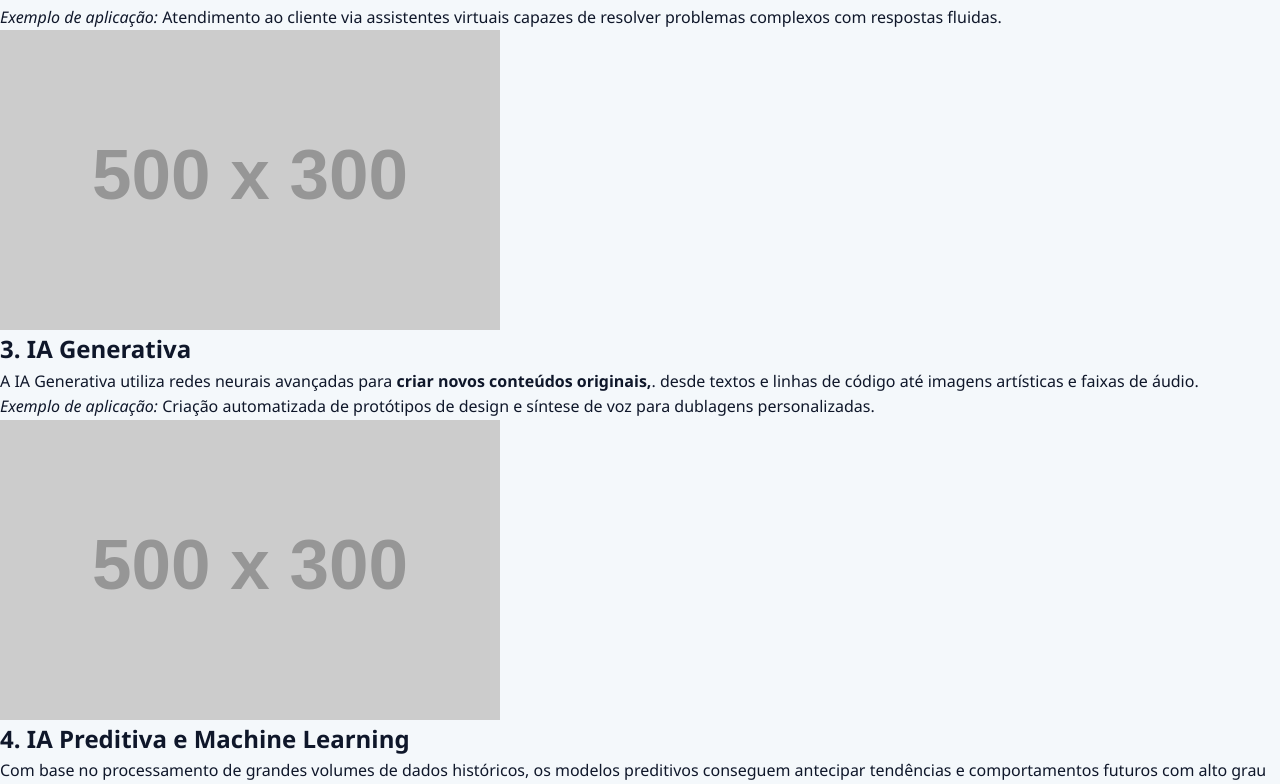
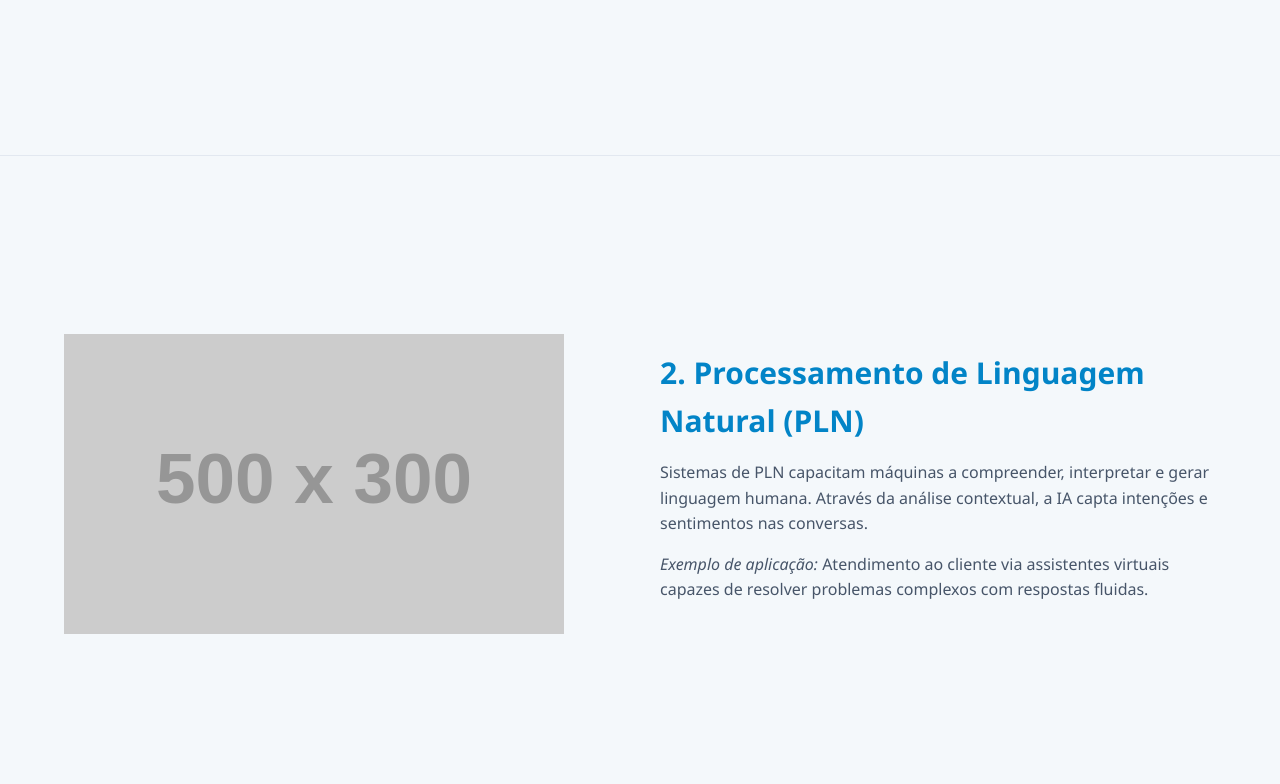
Before and after one commit to gustav0godoi/display, a website: page hub-ia/index-02.html in a window 1280 px wide. Shown: the part 580-1364 px from the top of the page. Drawn offline with Linux system fonts and the light colour scheme; placeholder pictures from the web are drawn by us.

Commit message:
ADD: Adicionado a estilização das seções

```diff
--- a/hub-ia/css/style.css
+++ b/hub-ia/css/style.css
@@ -67,28 +67,48 @@
 }
 
 .section-ia {
-
+    height: var(--section-height);
+    min-height: 500px;
+    display: flex;
+    align-items: center;
+    justify-content: center;
+    padding: 0 5%;
+    border-bottom: 1px solid var(--color-border);
+    scroll-margin-top: var(--header-height);
 }
 
 .section-ia__container {
+    display: flex;
+    align-items: center;
+    gap: 40px;
+    width: 100%;
+    max-width: 1200px;
+}
 
+.section-ia--reverse .section-ia__container{
+    flex-direction: row-reverse;
 }
 
 .section-ia__content{
+    flex: 1;
+}
 
+.section-ia--aside{
+    flex: 1;
 }
 
 .section-ia__title {
-
+    font-size: var(--font-size-xl);
+    color: var(--color-primary);
+    margin-bottom: 15px;
 }
 
 .section-ia__text {
-
+    color: var(--color-text-muted);
+    margin-bottom: 15px;
+    font-size: var(--font-size-base);
 }
 
-.section-ia--aside {
-
-}
 
 .card-image {
 
```
